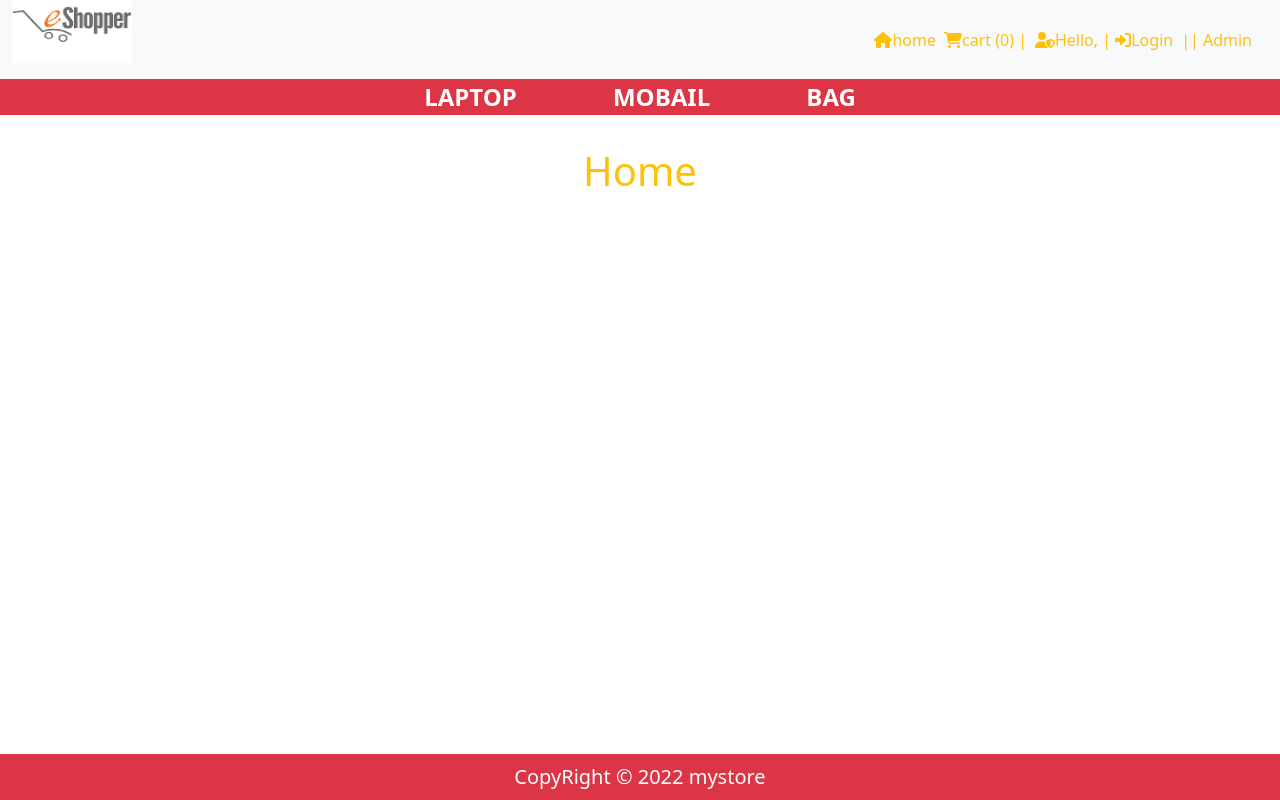
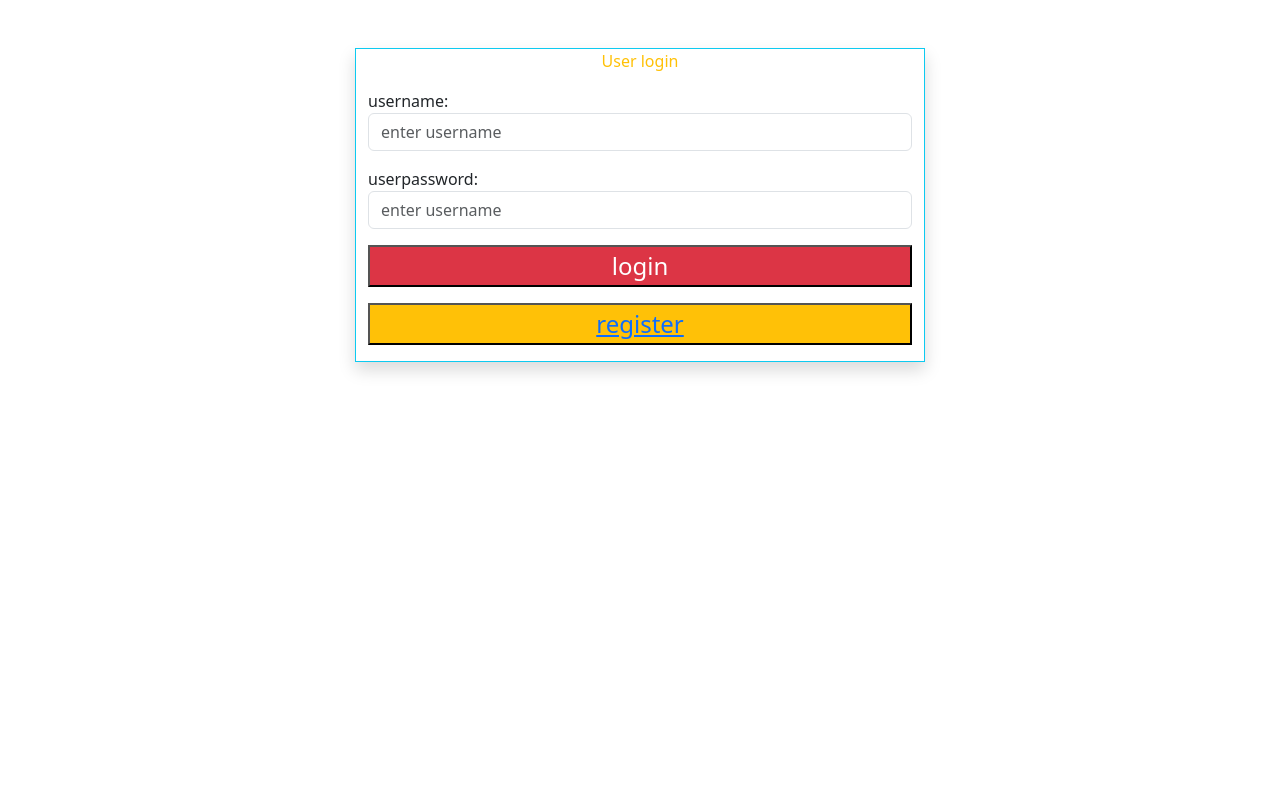
Before and after one commit to Ankitdangar9/Flipzone, a PHP site: page / in a window 1280 px wide. Run offline with PHP 8.4, Linux system fonts and the light colour scheme; data that the repository does not hold is empty.

Commit message:
Add files via upload

```diff
--- a/index.php
+++ b/index.php
@@ -3,73 +3,75 @@
 <head>
     <meta charset="UTF-8">
     <meta name="viewport" content="width=device-width, initial-scale=1.0">
+    <script src="https://cdnjs.cloudflare.com/ajax/libs/font-awesome/6.4.2/js/all.min.js" integrity="sha512-uKQ39gEGiyUJl4AI6L+ekBdGKpGw4xJ55+xyJG7YFlJokPNYegn9KwQ3P8A7aFQAUtUsAQHep+d/lrGqrbPIDQ==" crossorigin="anonymous" referrerpolicy="no-referrer"></script>
+    <link href="https://cdn.jsdelivr.net/npm/bootstrap@5.3.2/dist/css/bootstrap.min.css" rel="stylesheet" integrity="sha384-T3c6CoIi6uLrA9TneNEoa7RxnatzjcDSCmG1MXxSR1GAsXEV/Dwwykc2MPK8M2HN" crossorigin="anonymous">
     <title>Document</title>
-    <?php
-
-    include 'header.php';
-
-
-?>
 </head>
 <body>
-    <div class="container-fluid">
-        <div class="col-md-12">
-        <div class="row">
-
-
-
-<h1 class="text-warning text-center my-3">Home</h1>
-
-
-
-
 <?php
+if ($_SERVER['REQUEST_METHOD'] == "POST") {
+$user =$_POST['username'];
+$userpassword =$_POST['userpassword'];
 
 include 'conn.php';
-$sql = "SELECT*FROM `product detail`";
-$result2 = mysqli_query($conn, $sql);
+ if (!empty($user) && !empty($userpassword)) {
+$sql4 = "SELECT * FROM `login1` WHERE name='$user' AND userpassword='$userpassword'";
 
-while($fetch = mysqli_fetch_assoc($result2)){
-
-$checkpage = $fetch['category'];
-if($checkpage === 'home'){
-
+   $result4 = mysqli_query($conn, $sql4);
+   session_start();
+if(mysqli_num_rows($result4)>0){
+    $_SESSION['user'] = $user;
+$_SESSION['userpassword'] = $userpassword;
     echo "
 
-<div class='col-md-6 col-lg-4 m-auto mb-3'>
+    <script>
+     alert ('succefully login')
+     window.location.href='index1.php';
+    </script>
+    ";
 
+   }
 
-<form action='insertcart.php' method='POST'>
+else{
+     echo "
 
-<div class='card m-auto' style='width: 18rem;'>
-  <img src='productimage/$fetch[pimage]' class='card-img-top' alt='...''>
-  <div class='card-body text-center'>
-    <h5 class='card-title fs-4 text-danger fw-bold'>$fetch[pname]</h5>
-    <p class='card-text fs-4 text-danger fw-bold'>RS: $fetch[pprice]</p>
-    <input type='hidden' name='pname' value='$fetch[pname]' >
-    <input type='hidden' name='pprice' value='$fetch[pprice]' >
-    <input type='number' name='pquntity' value = ' min '1'  max = '20' ' placeholder ='qunatity'><br><br>
+    <script>
+     alert ('encurrect username/email/password')
+     window.location.href='index.php';
+    </script>
+    ";
 
-    <input type='submit' name='addcart' class='btn btn-danger text-white w-100' value= 'add to cart'>
-
-  </div>
-</div>
-</form>
-
-</div>
-";
-}
+   }
+ }
 }
 ?>
+<div class="container">
+    <div class="row">
+        <div class="col-md-6 m-auto mt-5 bg-white shadow border border-info">
 
-</div>
+        <p class="text-warning text-center">User login</p>
+        <form  method='post' enctype="multipart/form-data">
+
+            <div class="mb-3">
+                <label for="">username:</label>
+                <input type="text" name="username" placeholder="enter username" class="form-control" >
+            </div>
+            <div class="mb-3">
+                <label for="">userpassword:</label>
+                <input type="password" name="userpassword" placeholder="enter username" class="form-control">
+            </div>
+
+            <div class="mb-3">
+            <button class="w-100 bg-danger fs-4 text-white">login</button>
+            </div>
+
+        </form>
+        <div class="mb-3">
+           <button name="submit" class="w-100 bg-warning fs-4 text-white"> <a href="register.php"> register</a></button>
+            </div>
+
     </div>
 </div>
 
-<?php
-include 'footer.php';
-
-?>
-
 </body>
 </html>
--- a/register.php
+++ b/register.php
@@ -26,16 +26,17 @@
             <div class="mb-3">
                 <label for="">usernumber:</label>
                 <input type="number" name="usernumber" placeholder="enter username" class="form-control">
+
             </div>
             <div class="mb-3">
                 <label for="">userpassword:</label>
                 <input type="password" name="userpassword" placeholder="enter username" class="form-control">
             </div>
             <div class="mb-3">
-            <button name="submit" class="w-100 bg-warning fs-4 text-white">registration</button>
+            <button name="submit"  class="w-100 bg-warning fs-4 text-white">registration</button>
             </div>
             <div class="mb-3">
-            <button class="w-100 bg-danger fs-4 text-white "><a href="loginuser.php" class="text-decoration-none text-white">alredy account</a></button>
+            <button class="w-100 bg-danger fs-4 text-white "><a href="index.php" class="text-decoration-none text-white">alredy account</a></button>
             </div>
         </form>
         </div>
```
Also changed, not shown: insert2.php (+7 -3 lines).
